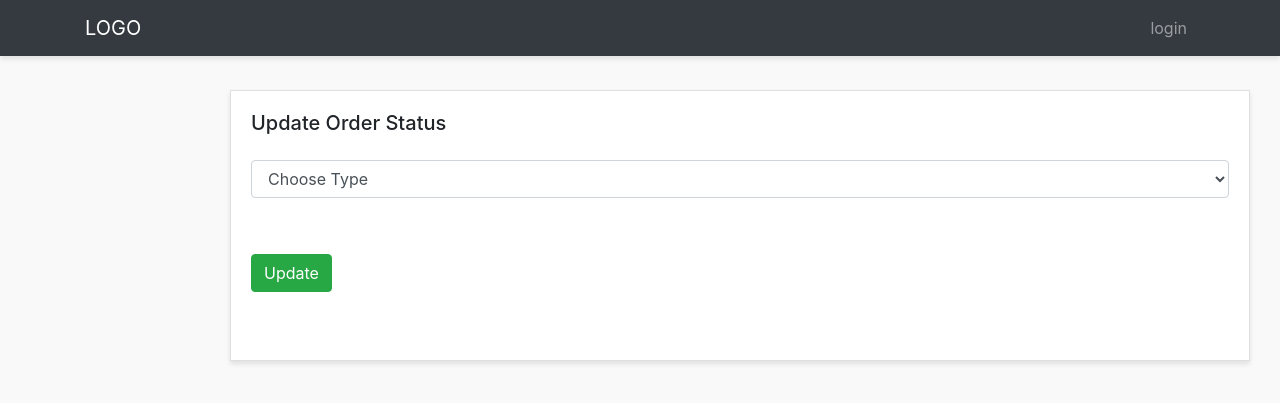
After one commit to Yukichi-Cat-Can-Code/Coffee-Shop, a PHP site: page /coffee-Shop/admin-panel/orders-admins/update-orders.php?order_id=1 in a window 1280 px wide. The commit adds this page. Shown: the top 403 px of the page. Run offline with PHP 8.4, Linux system fonts and the light colour scheme; some libraries are stand-ins or nearby versions.

Commit message:
Changing order status in Admin Panel

```diff
--- /dev/null
+++ b/admin-panel/orders-admins/update-orders.php
@@ -0,0 +1,53 @@
+<?php
+    require "../layouts/header.php" ;
+    require "../../config/config.php" ;
+    $error_message = " ";
+    $order_id = $_GET['order_id'];
+    if(isset($_GET['order_id'])){
+        if(isset($_POST['submit'])){
+            $status = $_POST['status'];
+            if($status == "Choose Type"){
+                $error_message = "Choos a status";
+            }else{
+                $order_query = $conn->query("UPDATE orders SET status ='$status' WHERE ID='$order_id'");
+                $order_query->execute();
+                header("location: http://localhost/coffee-Shop/admin-panel/orders-admins/show-orders.php");
+            }
+
+        }
+
+    }
+
+?>
+
+    <div class="container-fluid">
+
+          <div class="row">
+        <div class="col">
+          <div class="card">
+            <div class="card-body">
+                <h5 class="card-title mb-5 d-inline">Update Order Status</h5>
+                <form action="update-orders.php?order_id=<?php echo $order_id ?>" method="POST">
+                    <div class= "from-outline mb-4 mt-4">
+                        <select name="status" id="status" class="from-select form-control">
+                            <option selected>Choose Type</option>
+                            <option value="Pending">Pending</option>
+                            <option value="Delivered">Delivered</option>
+                        </select>
+                        <p style="color: red;"><?php echo $error_message ; ?>&nbsp;</p>
+                        <button type="submit" name="submit" class= "btn btn-success mb-4 mt-3 text-center">Update</button>
+                    </div>
+                </form>
+            </div>
+          </div>
+        </div>
+      </div>
+
+
+
+  </div>
+<script type="text/javascript">
+
+</script>
+</body>
+</html>
```
Also changed, not shown: admin-panel/orders-admins/show-orders.php (+4 -6 lines).
